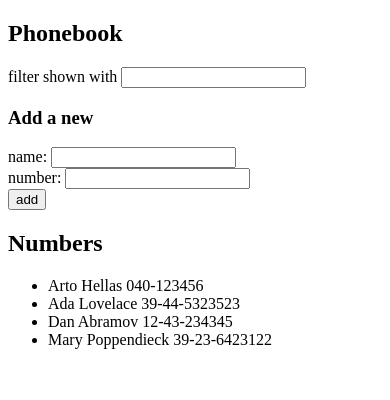
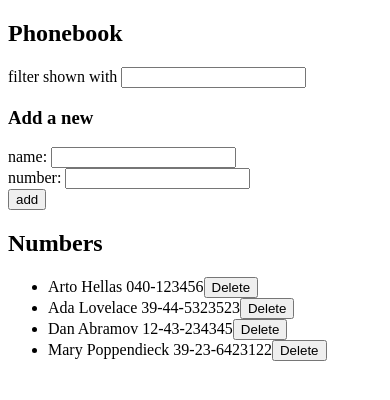
Before and after one commit to edgarcheverier/fullstackopen2019, a React (Create React App) app in the folder part2/2.15-2.20_phonebook/: page / in a window 390 px wide. Shown: the top 400 px of the page. Built offline with nearby package versions, Linux system fonts and the light colour scheme; data requests are answered from the project's data file.

Commit message:
Part2 2.17: Phonebook Step9

```diff
--- a/part2/2.15-2.20_phonebook/src/App.js
+++ b/part2/2.15-2.20_phonebook/src/App.js
@@ -45,9 +45,21 @@ function App() {
         .create(newPerson)
         .then(data => {
           setPersons(persons.concat(data));
+          setNewName('');
+          setNewNumber('');
         });
-      setNewName('');
-      setNewNumber('');
+    }
+  };
+
+  const handleDeletePerson = (name, id) => {
+    const message = `Delete ${name}?`
+    const result = window.confirm(message);
+    if (result) {
+      personsService
+        .deleteOne(id)
+        .then(() => {
+          setPersons(persons.filter(person => person.id !== id))
+        });
     }
   };
 
@@ -63,7 +75,11 @@ function App() {
         newNumber={newNumber}
         setNewNumber={setNewNumber}/>
       <h2>Numbers</h2>
-      <Persons newFilter={newFilter} filteredPersons={filteredPersons} persons={persons}/>
+      <Persons
+        newFilter={newFilter}
+        filteredPersons={filteredPersons}
+        persons={persons}
+        handleDeletePerson={handleDeletePerson}/>
     </div>
   );
 }
--- a/part2/2.15-2.20_phonebook/src/components/Person.js
+++ b/part2/2.15-2.20_phonebook/src/components/Person.js
@@ -1,7 +1,10 @@
 import React from 'react';
 
-const Person = ({person}) =>
-  <li>{person.name} {person.number}</li>
+const Person = ({person, handleDeletePerson}) =>
+  <li>
+    {person.name} {person.number}
+    <button onClick={() => handleDeletePerson(person.name, person.id)}>Delete</button>
+  </li>
 
 
 export default Person;
--- a/part2/2.15-2.20_phonebook/src/components/Persons.js
+++ b/part2/2.15-2.20_phonebook/src/components/Persons.js
@@ -1,16 +1,16 @@
 import React from 'react';
 import Person from './Person';
 
-const Persons = ({newFilter, filteredPersons, persons}) => {
+const Persons = ({newFilter, filteredPersons, persons, handleDeletePerson}) => {
   const displayNumbers = () => {
     if (newFilter) {
       if (filteredPersons.length) {
         return filteredPersons.map(filteredPerson =>
-          <Person key={filteredPerson.id} person={filteredPerson} />)
+          <Person key={filteredPerson.id} person={filteredPerson} handleDeletePerson={handleDeletePerson}/>)
       }
       return <li>no results</li>
     }
-    return persons.map(person => <Person key={person.id} person={person} />)
+    return persons.map(person => <Person key={person.id} person={person} handleDeletePerson={handleDeletePerson}/>)
   }
 
   return (
--- a/part2/2.15-2.20_phonebook/src/services/persons.js
+++ b/part2/2.15-2.20_phonebook/src/services/persons.js
@@ -12,4 +12,9 @@ const create = newPerson => {
   return request.then(response => response.data)
 }
 
-export default { getAll, create }
+const deleteOne = id => {
+  const request = axios.delete(`${baseURL}/${id}`)
+  return request.then(response => response.data)
+}
+
+export default { getAll, create, deleteOne }
```
